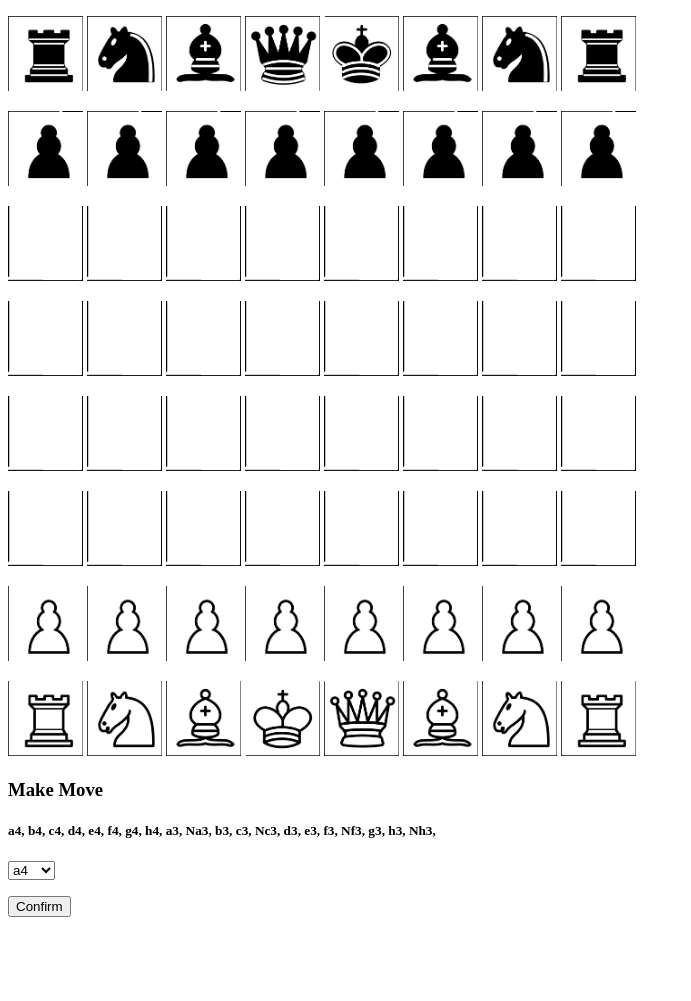
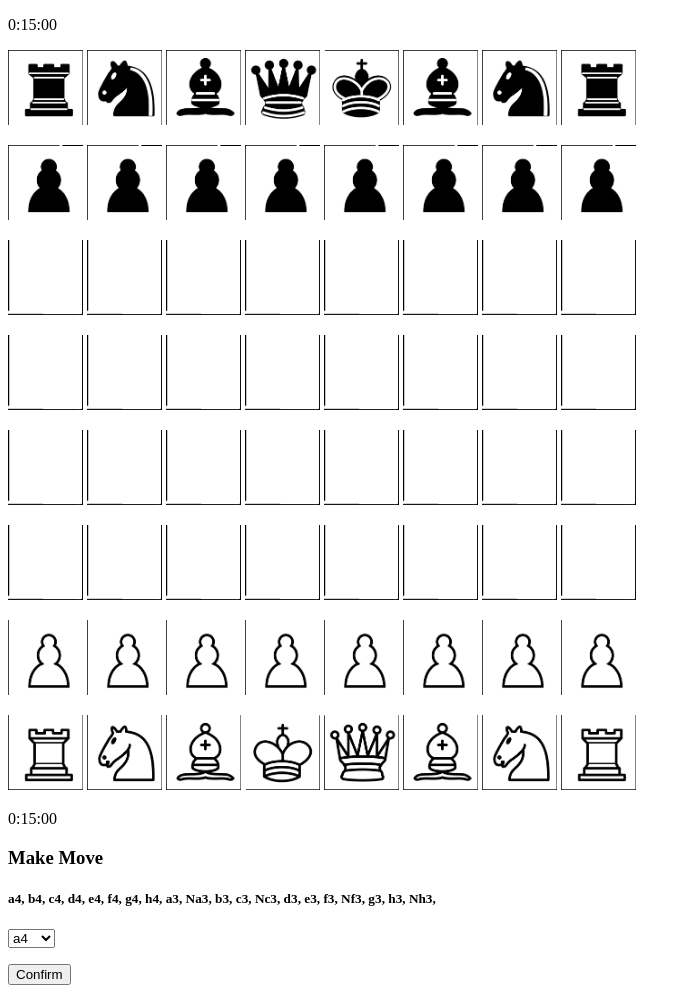
Before and after one commit to LCrozierQA-alt/Chess, a Flask app: page /shiss in a window 1280 px wide. Shown: the whole page, without its empty margins (0-691 px from the left). Before the commit the page ends 917 px from the top, so only its background shows below. Run offline with Flask 2, Linux system fonts and the light colour scheme.

Commit message:
Getting better everyday

```diff
--- a/chess.py
+++ b/chess.py
@@ -1,5 +1,5 @@
 import numpy as np
-
+import datetime
 
 class Game() :
     def __init__(self) :
@@ -26,6 +26,8 @@ class Player :
         self.list = []
         self.gameboard = gameboard
         self.king = None
+        self.time = datetime.timedelta(minutes=15)
+        self.delta = None
 
     def __repr__(self) :
         return self.color
@@ -190,12 +192,14 @@ def initiate_session() :
         players[-1].king = king
         players[-1].list.append(Piece(colors[i], (i * (-7) + 7, 4 - i), "Q", game.board, players[-1]))
     players[0].legal_lister(players[1])
+    players[0].delta = datetime.datetime.now()
     return players
 
 
 def chess(players, form) :
-    while (len(players[0].legal_moves) > 0) | (len(players[1].legal_moves) > 0) :
-        [move for move in players[0].legal_moves if form.input.data == str(move)][0].piece.move_piece(form.input.data,players[1])
-        players[1].legal_lister(players[0])
-        players = [players[1], players[0]]
-        return players
+    players[0].time -= (datetime.datetime.now() - players[0].delta)
+    [move for move in players[0].legal_moves if form.input.data == str(move)][0].piece.move_piece(form.input.data,players[1])
+    players[1].legal_lister(players[0])
+    players[1].delta = datetime.datetime.now()
+    players = [players[1], players[0]]
+    return players
--- a/main.py
+++ b/main.py
@@ -2,7 +2,7 @@ from flask import Flask, render_template
 from flask_wtf import FlaskForm
 from wtforms import SelectField, SubmitField
 from chess import chess, initiate_session
-players_log = []
+import datetime
 
 class Input(FlaskForm) :
     input = SelectField('Moves', choices=[])
@@ -23,12 +23,14 @@ def index() :
 def shiss() :
     form = Input()
     if form.input.data is None :
-        players_log.append(initiate_session())
+        global players_log
+        players_log = initiate_session()
     else :
-        players_log.append(chess(players_log[-1], form))
-    if len(players_log[-1][0].legal_moves) > 0 :
-        form.input.choices = players_log[-1][0].legal_moves
-        return render_template('shiss.html', players=players_log[-1], nput=form, rng=range(8))
+        x = chess(players_log, form)
+        players_log = x
+    if (len(players_log[0].legal_moves) > 0) | (players_log[0].time > datetime.timedelta(seconds=0)):
+        form.input.choices = players_log[0].legal_moves
+        return render_template('shiss.html', players=players_log, nput=form, rng=range(8))
     else :
         return render_template('game_over.html')
 
--- a/templates/shiss.html
+++ b/templates/shiss.html
@@ -5,18 +5,28 @@
     <title>Shiss</title>
 </head>
 <body>
- {% for item in players[1].vict_list %}
+ {% for player in players %}
+ {% if player.color == 'black' %}
+ <p>{{player.time}}</p>
+ {% for item in player.vict_list %}
     <img src = "static/{{item.color}}/{{item.type}}.png" alt= "_" width="25" height="25">
+ {% endfor %}
+ {% endif %}
  {% endfor %}
     {% for p in rng %}
     <p>
         {% for q in rng %}
-            <img src = "static/{{players[0].gameboard[p][q].color}}/{{players[0].gameboard[p][q].type}}.png" alt= "_" width="75" height="75" id = "{{p}},{{q}}">
+            <img src = "static/{{players[0].gameboard[p][q].color}}/{{players[0].gameboard[p][q].type}}.png" alt= "_" width="75" height="75" id = "{{p}}{{q}}">
         {% endfor %}
     </p>
     {% endfor %}
- {% for item in players[0].vict_list %}
+ {% for player in players %}
+ {% if player.color == 'white' %}
+ <p>{{player.time}}</p>
+ {% for item in player.vict_list %}
     <img src = "static/{{item.color}}/{{item.type}}.png" alt= "_" width="25" height="25">
+ {% endfor %}
+ {% endif %}
  {% endfor %}
 <form method="POST">
     <h3>Make Move</h3>
```
